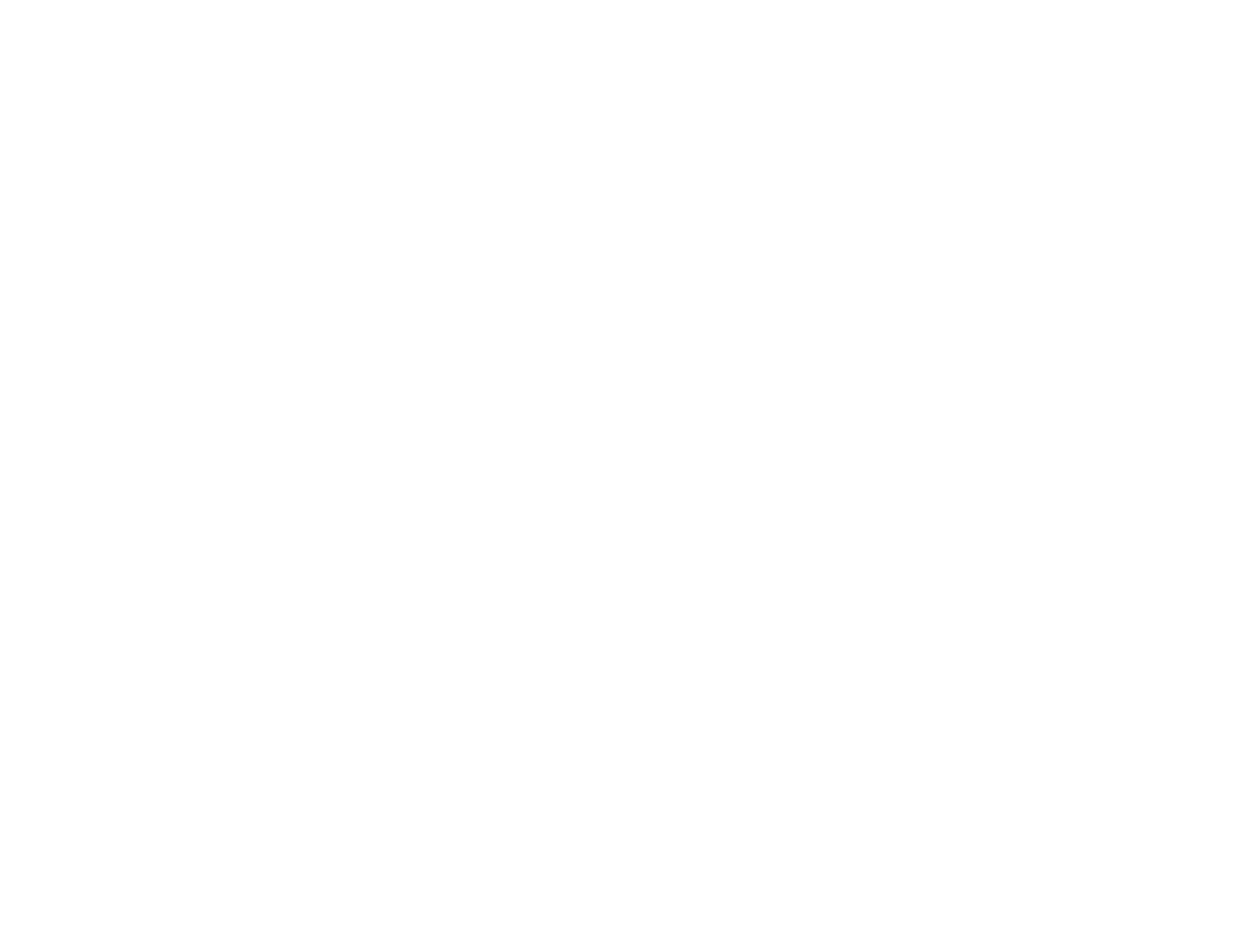
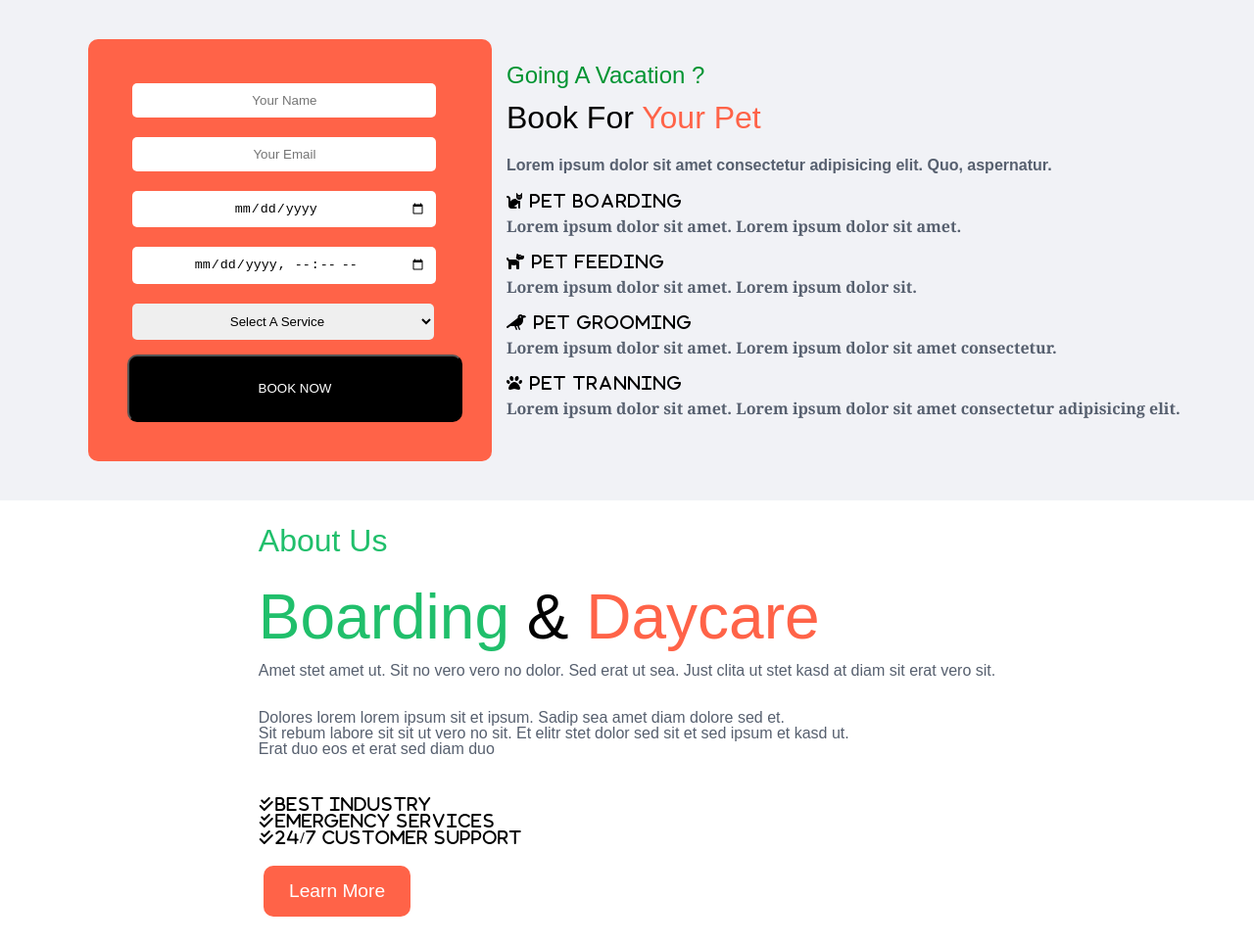
Before and after one commit to Cutting-Edge-Developers/jetgiller, a plain HTML site: page index.html in a window 1280 px wide. Shown: the whole page at 98% size. Before the commit the page ends 800 px from the top, so only its background shows below. Drawn offline with Linux system fonts and the light colour scheme.

Commit message:
going for a vacation and about us complete

```diff
--- a/index.html
+++ b/index.html
@@ -4,6 +4,7 @@
     <meta charset="UTF-8" />
     <meta http-equiv="X-UA-Compatible" content="IE=edge" />
     <meta name="viewport" content="width=device-width, initial-scale=1.0" />
+    <link rel="stylesheet" href="https://cdnjs.cloudflare.com/ajax/libs/font-awesome/6.1.1/css/all.min.css" integrity="sha512-KfkfwYDsLkIlwQp6LFnl8zNdLGxu9YAA1QvwINks4PhcElQSvqcyVLLD9aMhXd13uQjoXtEKNosOWaZqXgel0g==" crossorigin="anonymous" referrerpolicy="no-referrer" />
     <link rel="stylesheet" href="./style.css" />
     <title>Jetgiller Proje 1</title>
   </head>
@@ -17,5 +18,69 @@
     <!-- Ruken -->
 
     <!-- Ufuk -->
-  </body>
+    <!--Form Start-->
+    <main class="container">
+      <section>
+        <form action="#">
+          <input type="text" placeholder="Your Name" class="txt"><br>
+          <input type="email" placeholder="Your Email" class="email"><br>
+          <input type="date" placeholder="Reservation Date" class="dateTime"><br>
+          <input type="datetime-local" placeholder="Reservation Time" class="resTime"><br>
+          <select name="" id="">
+            <option selected>Select A Service</option>
+            <option value="1">Service 1</option>
+            <option value="2">Service 2</option>
+            <option value="3">Service 3</option>
+          </select><br>
+          <button>BOOK NOW</button>
+        </form>
+      </section>
+      <!--Form End-->
+      <article>
+    <!--Going A vacation Start-->
+<header>
+<h4 class="baslik">Going A Vacation ?</h4>
+<h1 class="baslik1">Book For <span class="baslik2">Your Pet</span></h1>
+</header>
+<p class="txt1">Lorem ipsum dolor sit amet consectetur adipisicing elit. Quo, aspernatur.</p>
+<div class="card">
+  <div class="hdr"><i class="fa-solid fa-cat"> Pet Boarding</i></div>
+  <div class="text">Lorem ipsum dolor sit amet. Lorem ipsum dolor sit amet.</div>
+</div>
+<div class="card">
+  <div class="hdr"><i class="fa-solid fa-dog"> Pet Feeding</i></div>
+  <div class="text">Lorem ipsum dolor sit amet. Lorem ipsum dolor sit.</div>
+</div>
+<div class="card">
+  <div class="hdr"><i class="fa-solid fa-crow"> Pet Grooming</i></div>
+  <div class="text">Lorem ipsum dolor sit amet. Lorem ipsum dolor sit amet consectetur.</div>
+</div>
+<div class="card">
+  <div class="hdr"><i class="fa-solid fa-paw"> Pet Tranning</i></div>
+  <div class="text">Lorem ipsum dolor sit amet. Lorem ipsum dolor sit amet consectetur adipisicing elit.</div>
+</div>
+      </article>
+      <!--Going A vacation End-->
+    </main>
+    <!--About Us Start-->
+    <main class="container2">
+    <article>
+      <h3 class="about">About Us</h3>
+      <h2 class="board">Boarding <span class="ddd">&</span> <span class="care">Daycare</span></h2>
+      <p class="textInfo">Amet stet amet ut. Sit no vero vero no dolor. Sed erat ut sea. Just clita ut stet kasd at diam sit erat vero sit. <br><br><br>
+        Dolores lorem lorem ipsum sit et ipsum. Sadip sea amet diam dolore sed et. <br>
+        Sit rebum labore sit sit ut vero no sit. Et elitr stet dolor sed sit et sed ipsum et kasd ut. <br>
+        Erat duo eos et erat sed diam duo
+      </p>
+      <ul>
+        <li><i class="fa-solid fa-check-double">Best Industry</i></li>
+        <li><i class="fa-solid fa-check-double">Emergency Services</i></li>
+        <li><i class="fa-solid fa-check-double">24/7 Customer Support</i></li>
+      </ul>
+      <button class="LearnMore">Learn More</button>
+    </article>
+
+    </main>
+    <!--About Us End-->
+</body>
 </html>
--- a/style.css
+++ b/style.css
@@ -54,3 +54,172 @@ table {
 
 
 /* Ufuk */
+.container
+{
+	display:flex;
+	justify-content:space-evenly;
+	background-color:#f1f2f6;
+	align-items: center;
+	padding: 25px;
+}
+form
+{
+	background-color: #ff6348;
+	background-size: cover;
+	margin: 15px;
+	padding:35px;
+	width: 80%;
+	height: 100%;
+	border-radius: 10px;
+	width: 100%;
+}
+form input
+{
+	margin: 10px;
+	padding: 10px;
+	border-radius: 5px;
+	outline: none;
+	border: none;
+	text-align: center;
+	justify-content: center;
+	width: 85%
+}
+select
+{
+	margin: 10px;
+	padding: 10px;
+	border-radius: 5px;
+	outline: none;
+	border: none;
+	text-align: center;
+	width: 90%
+}
+button
+{
+	background-color: black;
+	color: white;
+	border-radius: 10px ;
+	padding: 25px;
+	margin: 5px;
+	width: 100%;
+	cursor: pointer;
+}
+
+header .baslik
+{
+	font-family: sans-serif;
+	font-size: x-large;
+	color:rgba(0, 148, 50,1.0);
+	margin-left: 50px;
+    margin-bottom: 15px;
+}
+header .baslik1
+{
+	font-family: sans-serif;
+	font-size: xx-large;
+	margin-left: 50px;
+	margin-bottom: 25px;
+
+}
+header .baslik2
+{
+	font-family: sans-serif;
+	font-size: xx-large;
+	color: #ff6348;
+
+}
+.txt1
+{
+	margin-top: 10px;
+	font-family: sans-serif;
+	font-weight: bolder;
+	color: #57606f;
+	margin-bottom: 20px;
+	margin-left: 50px;
+}
+.card
+{
+	display:flex;
+	flex-wrap: wrap;
+	flex-direction: column;
+	font-family:Cambria, Cochin, Georgia, Times, 'Times New Roman', serif;
+	font-weight: bolder;
+	margin-left: 50px;
+}
+.card .hdr
+{
+	margin-bottom: 10px;
+	letter-spacing: 2px;
+
+}
+.card .text
+{
+	margin-bottom: 20px;
+	color: #57606f;
+	font-size: medium;
+
+}
+.container2
+{
+	display:flex;
+	justify-content:center;
+	align-items:center;
+	padding: 25px;
+
+}
+.about
+{
+	color: #20bf6b;
+	font-family: sans-serif;
+	font-size: 2em;
+	margin-bottom: 30px;
+}
+.board
+{
+	color: #20bf6b;
+	font-family: sans-serif;
+	font-size: 4em;
+	margin-bottom: 15px;
+}
+.care
+{
+	color: #ff6348;
+	font-family: sans-serif;
+}
+.ddd
+{
+	color: black;
+}
+.textInfo
+{
+	color: #57606f;
+	font-family: sans-serif;
+	font-weight: 1.5em;
+	margin-bottom: 40px;
+}
+ul
+{
+ padding-bottom: 15px;
+}
+ul li
+{
+	letter-spacing: 1.5px;
+}
+.LearnMore
+{
+	width: 20%;
+	background-color: #ff6348;
+	border: none;
+	outline: none;
+	font-family: sans-serif;
+	font-size: larger ;
+    padding: 15px;
+	cursor: pointer;
+	transition: .6s ease-in;
+}
+
+.LearnMore:hover
+{
+	background-color: black;
+	opacity: 0.5;
+}
```
Also changed, not shown: img/about-1.jpg (added), img/about-2.jpg (added), img/about-3.jpg (added), img/orange.jpg (added).
